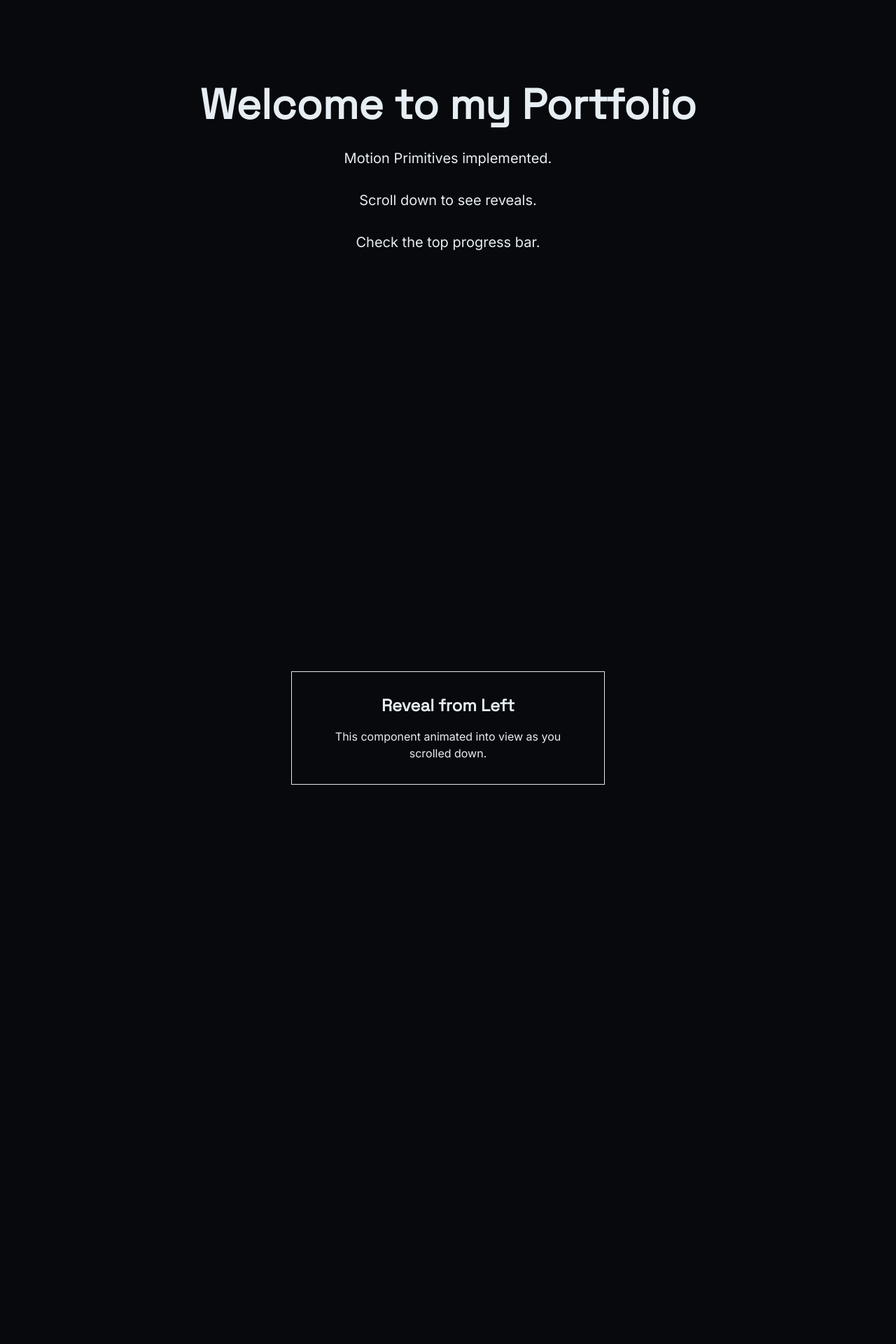
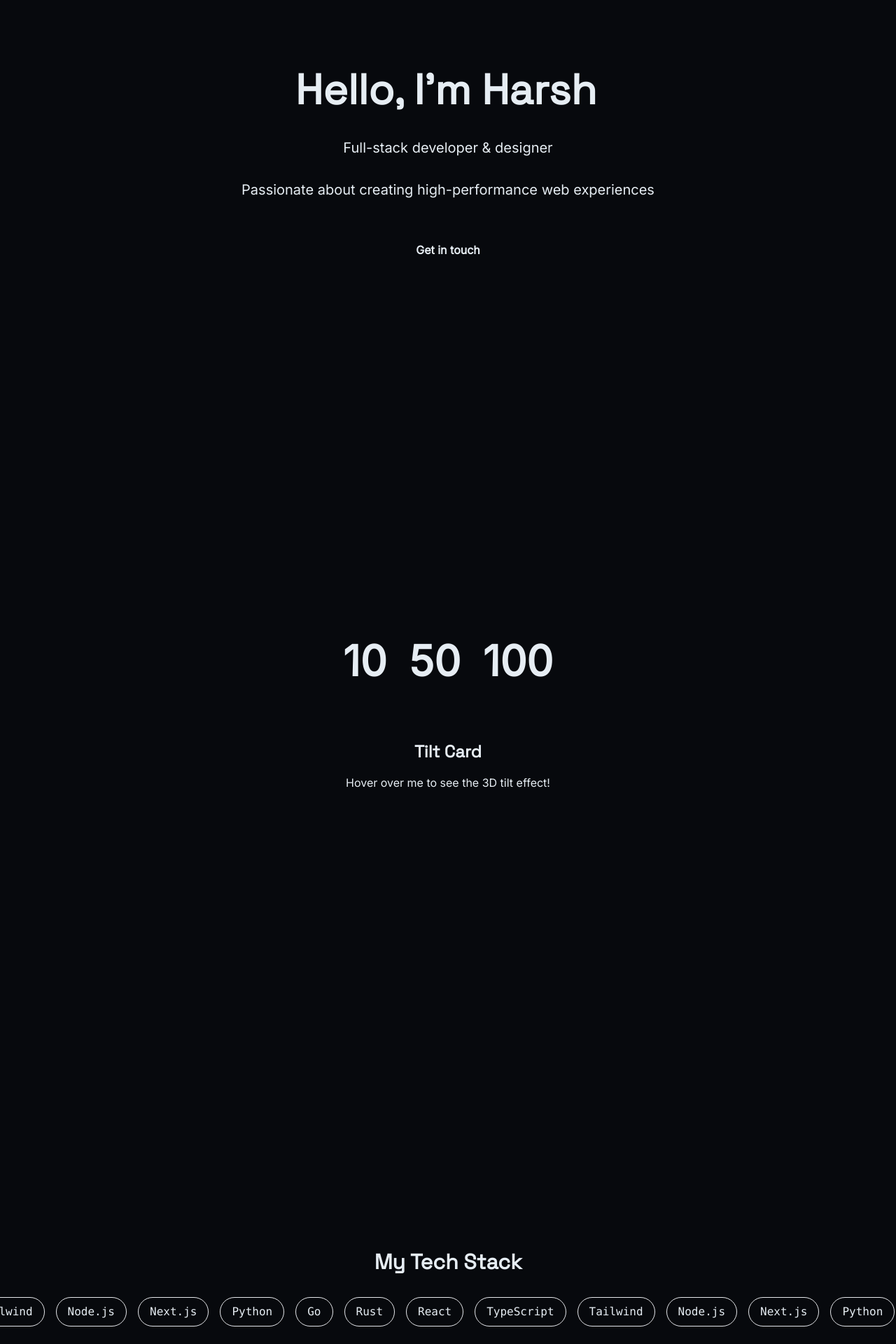
Before and after one commit to HarshShrestha/portfolio, a React (Vite) app: page / in a window 1280 px wide. Shown: the part 160-2080 px from the top of the page at 70% size. Before the commit the page ends 1600 px from the top, so only its background shows below. Built offline with nearby package versions, Linux system fonts and the light colour scheme.

Commit message:
P2.4: implement Typewriter, Counter, TiltCard, MagneticButton, and Marquee primitives
Co-Authored-By: Claude Code <noreply@anthropic.com>

```diff
--- /dev/null
+++ b/src/components/motion/Counter.tsx
@@ -0,0 +1,44 @@
+import React, { useEffect } from 'react';
+import { motion, useSpring, useTransform, useInView } from 'framer-motion';
+import { usePrefersReducedMotion } from '../../hooks/usePrefersReducedMotion';
+
+interface CounterProps {
+  value: number;
+  direction?: 'up' | 'down';
+  duration?: number;
+  className?: string;
+}
+
+export const Counter: React.FC<CounterProps> = ({
+  value,
+  className = '',
+}) => {
+  const prefersReducedMotion = usePrefersReducedMotion();
+  const ref = React.useRef(null);
+  const isInView = useInView(ref, { once: true });
+
+  const spring = useSpring(0, {
+    stiffness: 50,
+    damping: 20,
+  });
+
+  const displayValue = useTransform(spring, (current) => {
+    return Math.round(current);
+  });
+
+  useEffect(() => {
+    if (isInView) {
+      spring.set(value);
+    }
+  }, [isInView, value, spring]);
+
+  if (prefersReducedMotion) {
+    return <span className={className}>{value}</span>;
+  }
+
+  return (
+    <span ref={ref} className={className}>
+      <motion.span>{displayValue}</motion.span>
+    </span>
+  );
+};
--- /dev/null
+++ b/src/components/motion/MagneticButton.tsx
@@ -0,0 +1,55 @@
+import React, { useRef } from 'react';
+import { motion, useSpring, useMotionValue } from 'framer-motion';
+import { usePrefersReducedMotion } from '../../hooks/usePrefersReducedMotion';
+
+interface MagneticButtonProps {
+  children: React.ReactNode;
+  className?: string;
+}
+
+export const MagneticButton: React.FC<MagneticButtonProps> = ({ children, className = '' }) => {
+  const prefersReducedMotion = usePrefersReducedMotion();
+  const ref = useRef<HTMLDivElement>(null);
+
+  const x = useMotionValue(0);
+  const y = useMotionValue(0);
+
+  const springConfig = { stiffness: 150, damping: 15, mass: 0.1 };
+  const springX = useSpring(x, springConfig);
+  const springY = useSpring(y, springConfig);
+
+  function handleMouseMove(event: React.MouseEvent<HTMLDivElement>) {
+    if (!ref.current) return;
+    const { left, top, width, height } = ref.current.getBoundingClientRect();
+    const centerX = left + width / 2;
+    const centerY = top + height / 2;
+
+    x.set((event.clientX - centerX) * 0.3);
+    y.set((event.clientY - centerY) * 0.3);
+  }
+
+  function handleMouseLeave() {
+    x.set(0);
+    y.set(0);
+  }
+
+  if (prefersReducedMotion) {
+    return <div className={className}>{children}</div>;
+  }
+
+  return (
+    <div
+      ref={ref}
+      onMouseMove={handleMouseMove}
+      onMouseLeave={handleMouseLeave}
+      className={className}
+    >
+      <motion.div
+        style={{ x: springX, y: springY }}
+        transition={springConfig}
+      >
+        {children}
+      </motion.div>
+    </div>
+  );
+};
--- /dev/null
+++ b/src/components/motion/Marquee.tsx
@@ -0,0 +1,46 @@
+import React from 'react';
+import { motion } from 'framer-motion';
+import { usePrefersReducedMotion } from '../../hooks/usePrefersReducedMotion';
+
+interface MarqueeProps {
+  children: React.ReactNode;
+  direction?: 'left' | 'right';
+  speed?: number;
+  className?: string;
+}
+
+export const Marquee: React.FC<MarqueeProps> = ({
+  children,
+  direction = 'left',
+  speed = 20,
+  className = '',
+}) => {
+  const prefersReducedMotion = usePrefersReducedMotion();
+
+  if (prefersReducedMotion) {
+    return <div className={`flex gap-4 overflow-hidden ${className}`}>{children}</div>;
+  }
+
+  return (
+    <div className={`overflow-hidden whitespace-nowrap relative ${className}`}>
+      <motion.div
+        className="flex gap-4 inline-block"
+        animate={{
+          x: direction === 'left' ? [0, -1000] : [-1000, 0],
+        }}
+        transition={{
+          x: {
+            repeat: Infinity,
+            repeatType: "loop",
+            duration: speed,
+            ease: "linear",
+          },
+        }}
+      >
+        {/* Duplicate children to ensure seamless loop */}
+        <div className="flex gap-4">{children}</div>
+        <div className="flex gap-4">{children}</div>
+      </motion.div>
+    </div>
+  );
+};
--- /dev/null
+++ b/src/components/motion/TiltCard.tsx
@@ -0,0 +1,60 @@
+import React from 'react';
+import { motion, useMotionValue, useSpring, useTransform } from 'framer-motion';
+import { usePrefersReducedMotion } from '../../hooks/usePrefersReducedMotion';
+
+interface TiltCardProps {
+  children: React.ReactNode;
+  className?: string;
+}
+
+export const TiltCard: React.FC<TiltCardProps> = ({ children, className = '' }) => {
+  const prefersReducedMotion = usePrefersReducedMotion();
+  const x = useMotionValue(0);
+  const y = useMotionValue(0);
+
+  const mouseXSpring = useSpring(x);
+  const mouseYSpring = useSpring(y);
+
+  const rotateX = useTransform(mouseYSpring, [-0.5, 0.5], [10, -10]);
+  const rotateY = useTransform(mouseXSpring, [-0.5, 0.5], [-10, 10]);
+
+  function handleMouseMove(event: React.MouseEvent<HTMLDivElement>) {
+    const rect = event.currentTarget.getBoundingClientRect();
+    const width = rect.width;
+    const height = rect.height;
+    const mouseX = event.clientX - rect.left;
+    const mouseY = event.clientY - rect.top;
+
+    const xPct = (mouseX / width) - 0.5;
+    const yPct = (mouseY / height) - 0.5;
+
+    x.set(xPct);
+    y.set(yPct);
+  }
+
+  function handleMouseLeave() {
+    x.set(0);
+    y.set(0);
+  }
+
+  if (prefersReducedMotion) {
+    return <div className={className}>{children}</div>;
+  }
+
+  return (
+    <motion.div
+      onMouseMove={handleMouseMove}
+      onMouseLeave={handleMouseLeave}
+      style={{
+        rotateY,
+        rotateX,
+        transformStyle: 'preserve-3d',
+      }}
+      className={className}
+    >
+      <div style={{ transform: 'translateZ(20px)' }}>
+        {children}
+      </div>
+    </motion.div>
+  );
+};
--- /dev/null
+++ b/src/components/motion/Typewriter.tsx
@@ -0,0 +1,56 @@
+import React, { useState, useEffect } from 'react';
+import { motion } from 'framer-motion';
+import { usePrefersReducedMotion } from '../../hooks/usePrefersReducedMotion';
+
+interface TypewriterProps {
+  text: string;
+  speed?: number;
+  delay?: number;
+  className?: string;
+}
+
+export const Typewriter: React.FC<TypewriterProps> = ({
+  text,
+  speed = 100,
+  delay = 0,
+  className = '',
+}) => {
+  const prefersReducedMotion = usePrefersReducedMotion();
+  const [displayText, setDisplayText] = useState('');
+  const [index, setIndex] = useState(0);
+
+  useEffect(() => {
+    if (prefersReducedMotion) return;
+
+    const timer = setTimeout(() => {
+      setIndex(1);
+    }, delay);
+
+    return () => clearTimeout(timer);
+  }, [text, delay, prefersReducedMotion]);
+
+  useEffect(() => {
+    if (!prefersReducedMotion && index > 0 && index <= text.length) {
+      const timer = setTimeout(() => {
+        setDisplayText(text.slice(0, index));
+        setIndex((prev) => prev + 1);
+      }, speed);
+      return () => clearTimeout(timer);
+    }
+  }, [index, text, speed, prefersReducedMotion]);
+
+  const finalText = prefersReducedMotion ? text : displayText;
+
+  return (
+    <span className={className}>
+      {finalText}
+      {!prefersReducedMotion && (
+        <motion.span
+          animate={{ opacity: [1, 0] }}
+          transition={{ duration: 0.8, repeat: Infinity, ease: 'linear' }}
+          className="inline-block w-[2px] h-[1em] bg-accent ml-1 align-middle"
+        />
+      )}
+    </span>
+  );
+};
--- a/src/pages/Home.tsx
+++ b/src/pages/Home.tsx
@@ -4,10 +4,15 @@ import { GradientOrbs } from '../components/motion/GradientOrbs';
 import { ScrollProgress } from '../components/motion/ScrollProgress';
 import { Reveal } from '../components/motion/Reveal';
 import { Stagger } from '../components/motion/Stagger';
+import { Typewriter } from '../components/motion/Typewriter';
+import { Counter } from '../components/motion/Counter';
+import { TiltCard } from '../components/motion/TiltCard';
+import { MagneticButton } from '../components/motion/MagneticButton';
+import { Marquee } from '../components/motion/Marquee';
 
 const Home: React.FC = () => {
   return (
-    <div className="min-h-[200vh] relative">
+    <div className="min-h-[300vh] relative">
       <ScrollProgress />
       <GradientOrbs />
 
@@ -18,24 +23,46 @@ const Home: React.FC = () => {
       <div className="flex flex-col items-center justify-center min-h-screen gap-8">
         <Reveal direction="up">
           <h1 className="text-6xl font-bold text-accent text-center">
-            Welcome to my Portfolio
+            <Typewriter text="Hello, I'm Harsh" speed={150} />
           </h1>
         </Reveal>
 
         <Stagger>
-          <Reveal delay={0.1}><p className="text-muted text-xl">Motion Primitives implemented.</p></Reveal>
-          <Reveal delay={0.2}><p className="text-muted text-xl">Scroll down to see reveals.</p></Reveal>
-          <Reveal delay={0.3}><p className="text-muted text-xl">Check the top progress bar.</p></Reveal>
+          <Reveal delay={0.1}><p className="text-muted text-xl">Full-stack developer & designer</p></Reveal>
+          <Reveal delay={0.2}><p className="text-muted text-xl">Passionate about creating high-performance web experiences</p></Reveal>
         </Stagger>
+
+        <MagneticButton className="mt-4">
+          <button className="px-6 py-3 bg-accent text-bg font-bold rounded-full">
+            Get in touch
+          </button>
+        </MagneticButton>
       </div>
 
-      <div className="flex items-center justify-center min-h-screen">
-        <Reveal direction="left">
-          <div className="p-8 bg-surface border border-border rounded-card text-text max-w-md text-center">
-            <h2 className="text-2xl font-bold mb-4">Reveal from Left</h2>
-            <p>This component animated into view as you scrolled down.</p>
+      <div className="flex flex-col items-center justify-center min-h-screen gap-12">
+        <div className="flex gap-8">
+          <Counter value={10} className="text-6xl font-bold text-accent" />
+          <Counter value={50} className="text-6xl font-bold text-accent" />
+          <Counter value={100} className="text-6xl font-bold text-accent" />
+        </div>
+
+        <TiltCard className="p-1 bg-gradient-to-br from-accent to-accent-2 rounded-card">
+          <div className="bg-surface p-8 rounded-card text-text max-w-sm text-center">
+            <h2 className="text-2xl font-bold mb-4">Tilt Card</h2>
+            <p>Hover over me to see the 3D tilt effect!</p>
           </div>
-        </Reveal>
+        </TiltCard>
+      </div>
+
+      <div className="flex flex-col items-center justify-center min-h-screen gap-8">
+        <h2 className="text-3xl font-bold text-text">My Tech Stack</h2>
+        <Marquee className="w-full">
+          {['React', 'TypeScript', 'Tailwind', 'Node.js', 'Next.js', 'Python', 'Go', 'Rust'].map(tech => (
+            <span key={tech} className="px-4 py-2 bg-surface border border-border rounded-full text-muted font-mono">
+              {tech}
+            </span>
+          ))}
+        </Marquee>
       </div>
     </div>
   );
```
Also changed, not shown: 1 other file (tests, documents, lock files or other folders).
